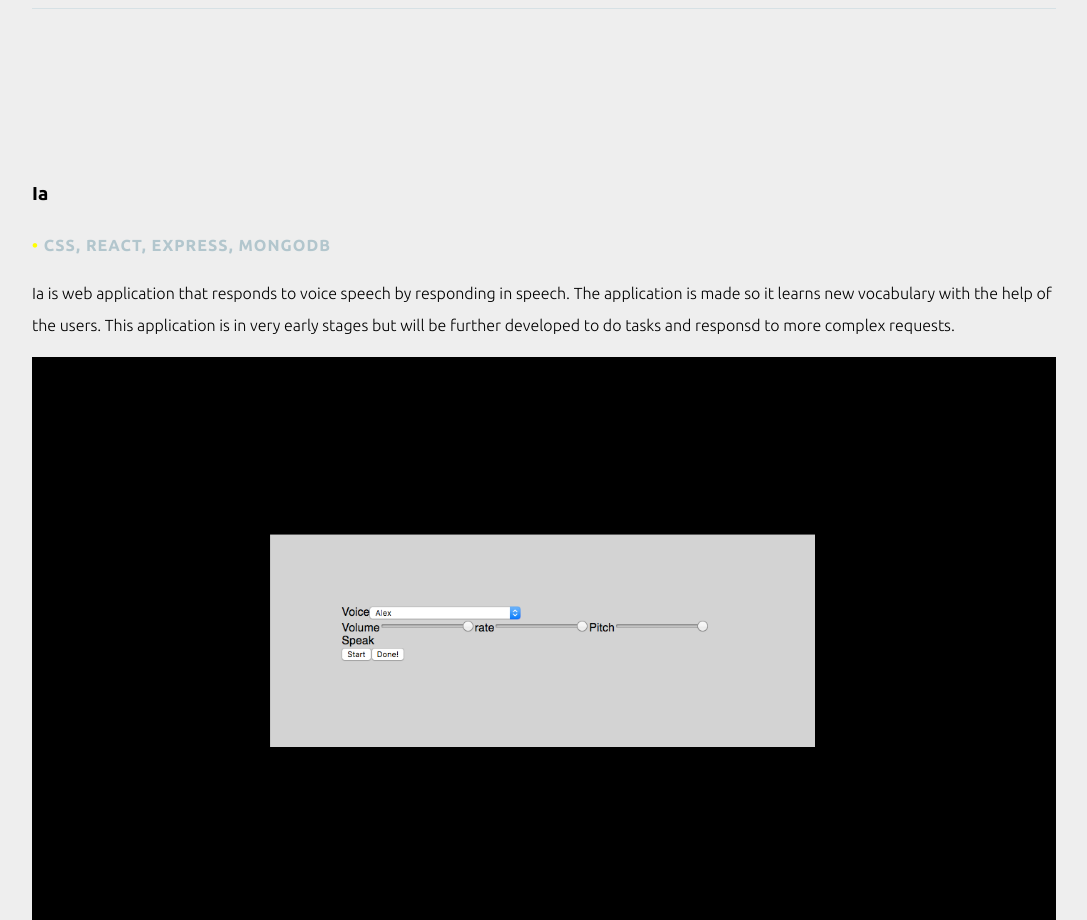
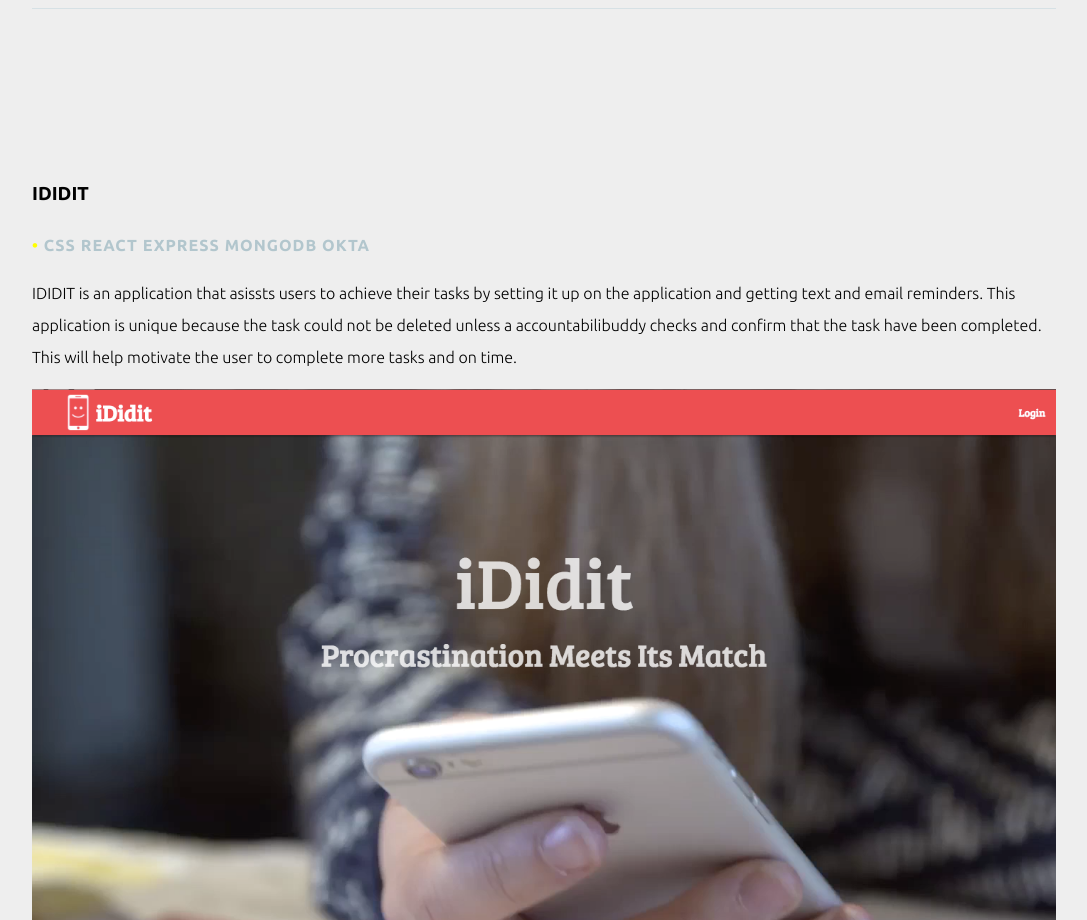
Before and after one commit to Gripholder/Portolio, a plain HTML site: page index.html in a window 1280 px wide. Shown: the part 4339-5259 px from the top of the page, without its empty margins (96-1183 px from the left). Drawn offline with nearby package versions, Linux system fonts and the light colour scheme; a web font is replaced by a local one.

Commit message:
updated projects

```diff
--- a/index.html
+++ b/index.html
@@ -107,7 +107,7 @@
           </div>
         </div>
       </div>
-        <div id="container2_2">
+        <!-- <div id="container2_2">
           <div id="project" onclick="window.open('http://i-a.surge.sh/')">
               <div id="project_des">
                 <h3>Ia</h3>
@@ -123,7 +123,7 @@
             <img class="projects" src="project_4.png"></img>
           </div>
         </div>
-      </div>
+      </div> -->
         <div id="container2_2">
           <div id="project" onclick="window.open('http://ididit.surge.sh/')">
               <div id="project_des">
```
